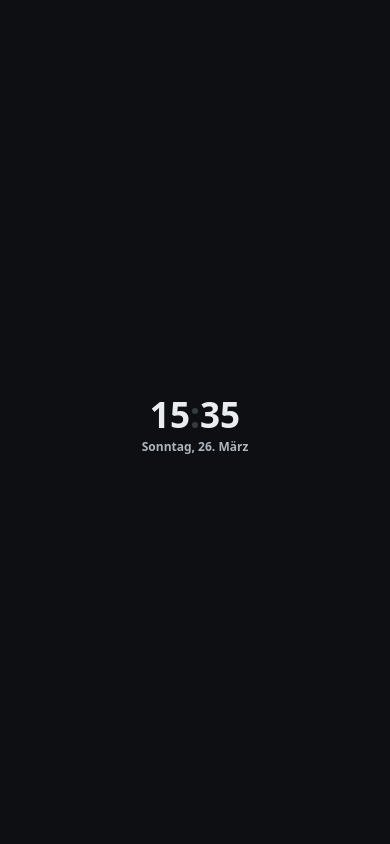
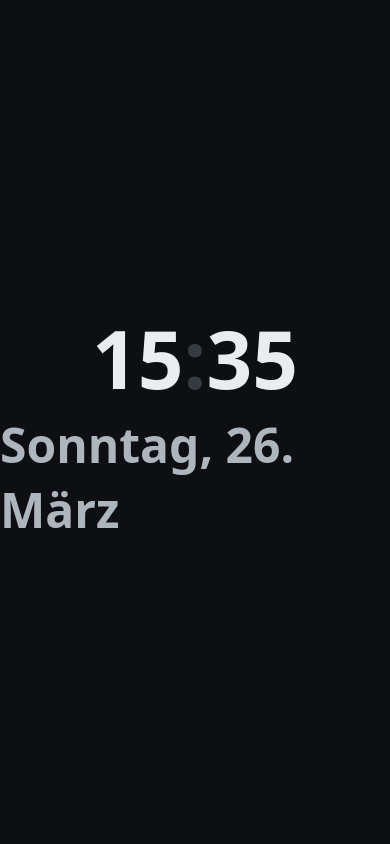
Before and after one commit to my-mesh/server, a Flask app: page /info in a window 390 px wide. Run offline with Flask 2, Linux system fonts and the light colour scheme.

Commit message:
Update info.html

```diff
--- a/app/templates/pages/info.html
+++ b/app/templates/pages/info.html
@@ -30,7 +30,7 @@
       }
 
       #time {
-        font-size: clamp(2rem, 9vw, 3.5rem);
+        font-size: 5rem;
         font-weight: 700;
         display: flex;
         align-items: center;
@@ -38,7 +38,7 @@
       }
 
       #date {
-        font-size: clamp(0.75rem, 2vw, 1rem);
+        font-size: 3rem;
         font-weight: 700;
         display: flex;
         align-items: center;
@@ -73,6 +73,7 @@
       date.innerHTML = formatter.format(new Date());
 
       const getTime = () => {
+        console.log("yes")
         const date = new Date();
         const hours = date.getHours().toString().padStart(2, "0");
         const minutes = date.getMinutes().toString().padStart(2, "0");
@@ -91,7 +92,7 @@
 
       setTime();
 
-      setInterval(getTime, 60000);
+      setInterval(setTime, 60000);
     </script>
   </body>
 </html>
```
